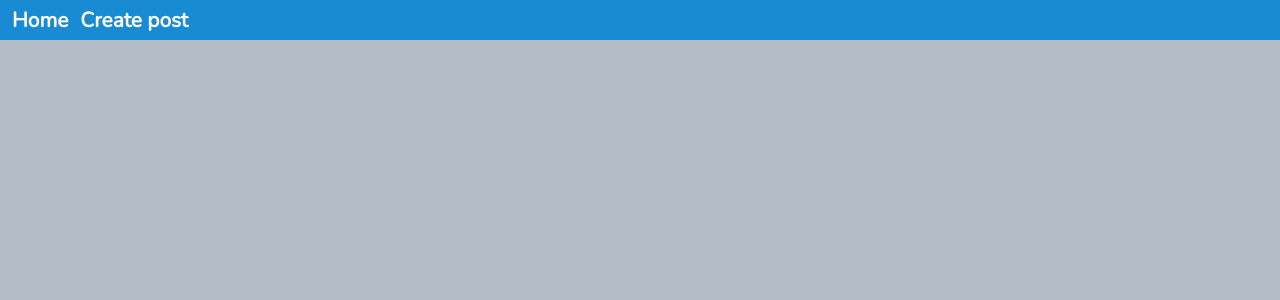
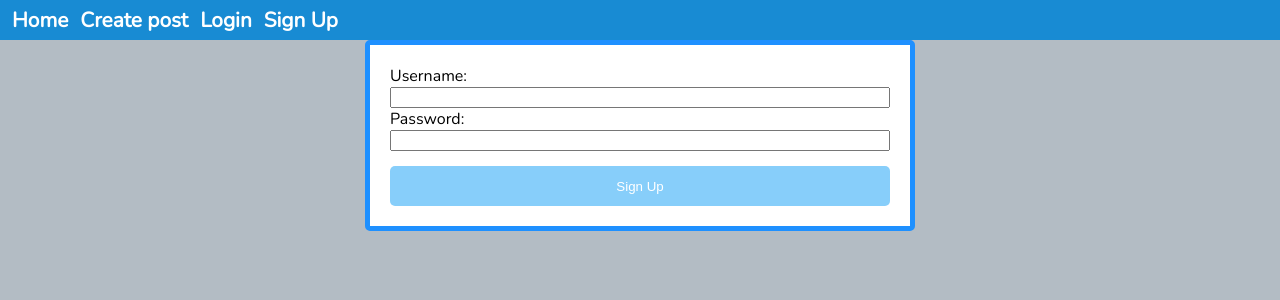
Before and after one commit to caionobile/webposts, a React (Create React App) app in the folder client/: page /signup in a window 1280 px wide. Shown: the top 300 px of the page. Built offline with nearby package versions, Linux system fonts and the light colour scheme.

Commit message:
Starting login/signup system

```diff
--- a/client/src/App.js
+++ b/client/src/App.js
@@ -2,6 +2,8 @@
 import Home from "./pages/Home";
 import CreatePost from "./pages/CreatePost";
 import Post from "./pages/Post";
+import Login from "./pages/Login";
+import SignUp from "./pages/SignUp";
 import "./App.css";
 function App() {
   return (
@@ -10,11 +12,15 @@
         <div className="navbar">
           <Link to="/">Home</Link>
           <Link to="/create-post">Create post</Link>
+          <Link to="/login">Login</Link>
+          <Link to="/signup">Sign Up</Link>
         </div>
         <Switch>
           <Route path="/" exact component={Home} />
           <Route path="/create-post" exact component={CreatePost} />
           <Route path="/post/:id" exact component={Post} />
+          <Route path="/login" exact component={Login} />
+          <Route path="/signup" exact component={SignUp} />
         </Switch>
       </Router>
     </div>
--- /dev/null
+++ b/client/src/pages/Login/index.jsx
@@ -0,0 +1,7 @@
+import React from "react";
+
+function Login() {
+  return <div></div>;
+}
+
+export default Login;
--- a/client/src/pages/Post/Post.css
+++ b/client/src/pages/Post/Post.css
@@ -44,14 +44,14 @@
   margin: 5px 0 5px 0;
 }
 
-form {
+.commentForm {
   display: flex;
   gap: 0.5rem;
   height: 100%;
   flex: 8%;
 }
 
-form input {
+.commentInput {
   flex: 80%;
   padding: 0 5px 0 5px;
   margin-left: 10px;
@@ -60,7 +60,7 @@
   border-color: rgb(175, 175, 175);
 }
 
-form button {
+.commentButton {
   flex: 20%;
   margin-right: 10px;
   border-radius: 5px;
--- a/client/src/pages/Post/index.jsx
+++ b/client/src/pages/Post/index.jsx
@@ -58,15 +58,16 @@
           ))}
         </div>
         <div className="addCommentSection">
-          <form>
+          <form className="commentForm">
             <input
               type="text"
               placeholder="Comment here"
               autoComplete="off"
               value={comment}
               onChange={setCommentHandler}
+              className="commentInput"
             />
-            <button type="submit" onClick={addComment}>
+            <button type="submit" onClick={addComment} className="commentButton">
               Add comment
             </button>
           </form>
--- /dev/null
+++ b/client/src/pages/SignUp/index.jsx
@@ -0,0 +1,51 @@
+import React from "react";
+import { Formik, Form, Field, ErrorMessage } from "formik";
+import axios from "axios";
+import * as Yup from "yup";
+function SignUp() {
+  const initialValues = {
+    username: "",
+    password: "",
+  };
+  const validationSchema = Yup.object().shape({
+    username: Yup.string().min(3).max(15).required("Username is required"),
+    password: Yup.string().min(3).max(20).required("Password is required"),
+  });
+  const onSubmit = (data) => {
+    axios.post("http://localhost:3001/auth", data).then((res) => {
+      console.log(res);
+    });
+  };
+  return (
+    <div>
+      <Formik
+        initialValues={initialValues}
+        onSubmit={onSubmit}
+        validationSchema={validationSchema}
+      >
+        <Form className="formContainer">
+          <label>Username: </label>
+          <ErrorMessage name="username" component="span" />
+          <Field
+            className="userInput"
+            name="username"
+            placeholder=""
+            autoComplete="off"
+          />
+          <label>Password: </label>
+          <ErrorMessage name="password" component="span" />
+          <Field
+          type="password"
+            className="pwdInput"
+            name="password"
+            placeholder=""
+            autoComplete="off"
+          />
+          <button type="submit">Sign Up</button>
+        </Form>
+      </Formik>
+    </div>
+  );
+}
+
+export default SignUp;
```
